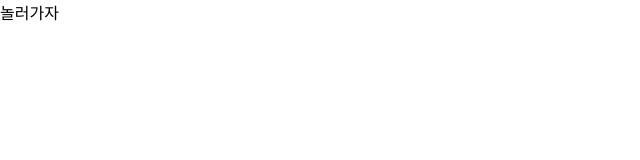
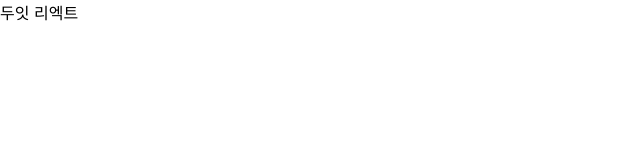
Before and after one commit to choidaehui/do-it-react, a React (Create React App) app: page / in a window 1280 px wide. Shown: the top 160 px of the page, without its empty margins (0-640 px from the left). Built offline with nearby package versions, Linux system fonts and the light colour scheme.

Commit message:
react: 프로퍼티 사용

```diff
--- a/src/App.js
+++ b/src/App.jsx
@@ -1,4 +1,5 @@
 import React, { Component } from 'react';
+import PropsComponent from './component/PropsComponent';
 
 // 작성된 컴포넌트를 App.js로 불러오기
 // import 'MyComponent';의 경우 MyComponent.js > MyComponent.jsx > 파일이 없으면 MyComponent 폴더를 검색
@@ -11,9 +12,9 @@ class App extends React.Component {
        // JSX는 HTML이 아니라 XML 마크업 규칙을 따른다.
        // 엘리먼트의 시작표시와 < 마침 표시의 />의 짝이 맞아야 한다.
        // 컴포넌트를 JSX 안에 마크업 형식으로 추가
-      <div className="body">
-        <TodaysPlan />
-      </div>
+      <PropsComponent
+        name="두잇 리엑트"
+      />
     );
   }
 }
--- /dev/null
+++ b/src/component/PropsComponent.jsx
@@ -0,0 +1,21 @@
+import React, { Component } from 'react'
+import PropTypes from 'prop-types'
+// prop-types 라이브러리를 PropTypes라는 이름으로 임포트 함
+
+class PropsComponent extends Component {
+  render() {
+    return (
+      <div className="message-container">{this.props.name}</div>
+      // name 프로퍼티로 받은 문자열을 출력
+    )
+  }
+}
+
+// 프로퍼티의 자료형을 선언(문자열형 프로퍼티)
+PropsComponent.propTypes = {
+  // PropsComponent의 propTypes라는 특수변수를 사용하여 프로퍼티의 자료형을 정의
+  name: PropTypes.string,
+  // 프로퍼티의 자료형을 객체 형태로 지정하여 PropsCompoment.propTypes에 저장
+}
+
+export default PropsComponent
```
Also changed, not shown: src/component/ChildComponent.jsx (added, +14 -0 lines).
